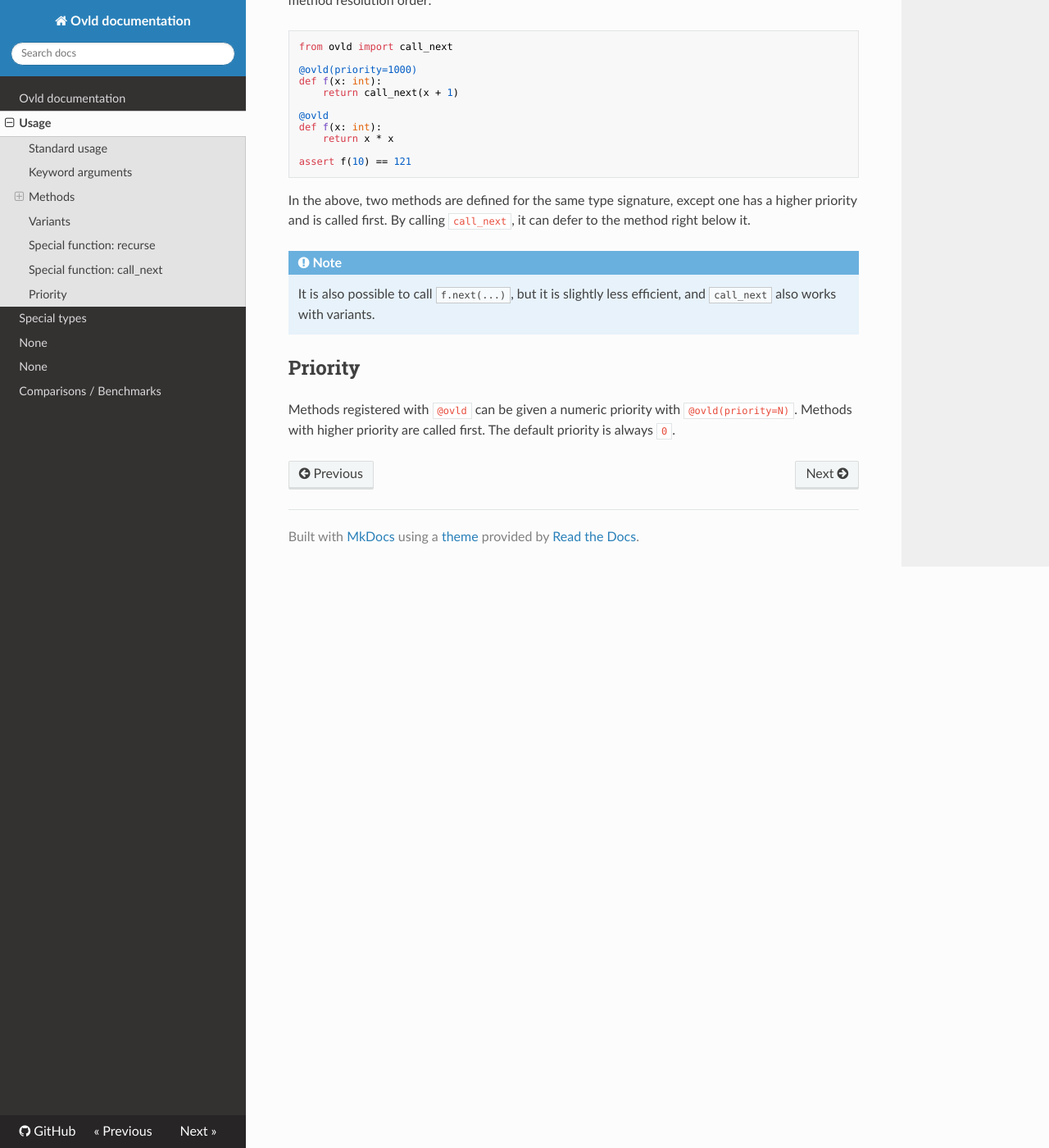
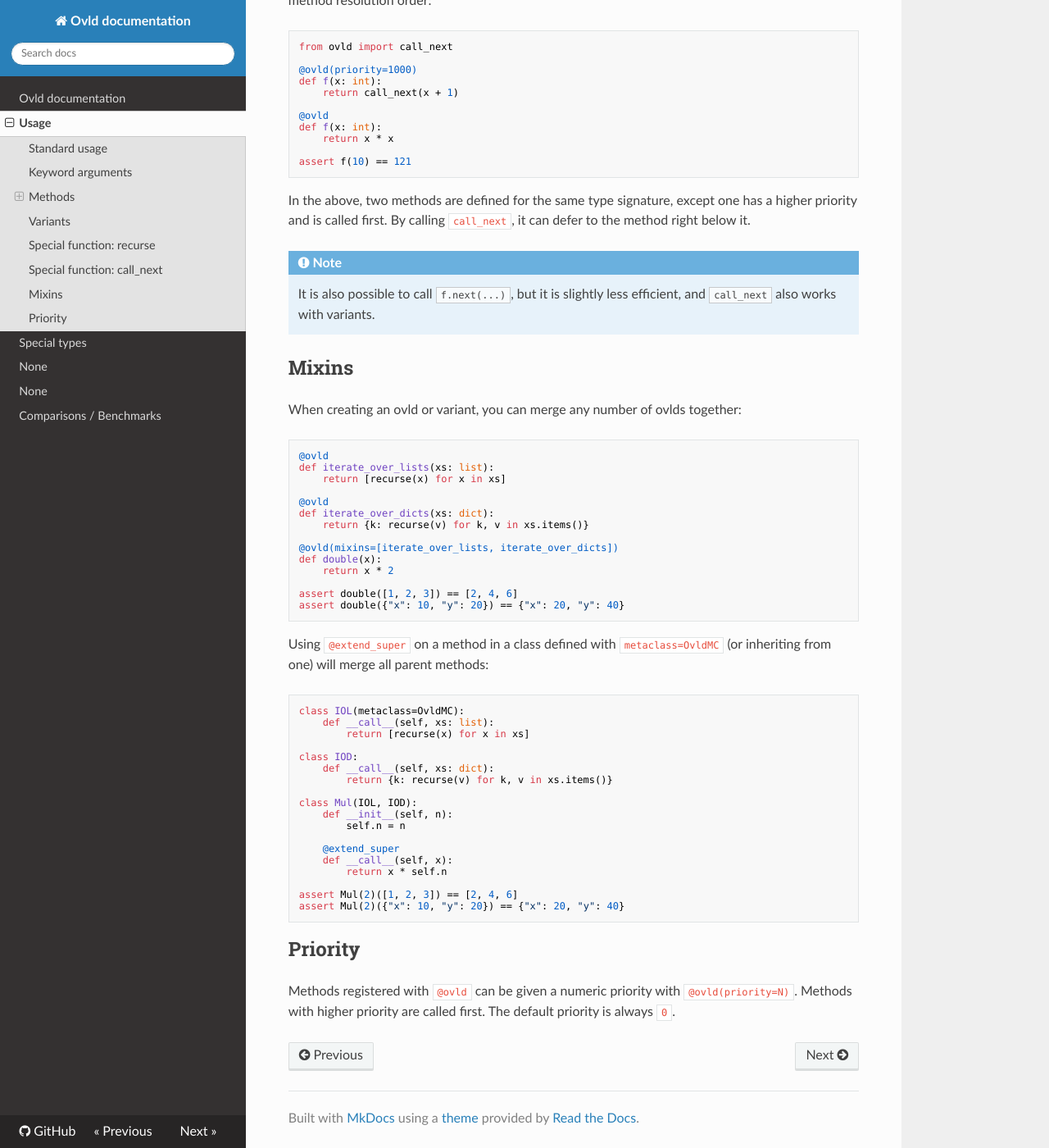
Before and after one commit to breuleux/ovld, an MkDocs documentation site: the page built from docs/usage.md, in a window 1280 px wide and 1400 px high, scrolled down 3074 px. Shown: the whole window at 82% size. Built offline with MkDocs 1.6.1, drawn with Linux system fonts in a browser that asks for light colours; nearby versions of some CDN libraries.

````diff
--- a/docs/usage.md
+++ b/docs/usage.md
@@ -179,6 +179,51 @@ In the above, two methods are defined for the same type signature, except one ha
 !!!note
     It is also possible to call `f.next(...)`, but it is slightly less efficient, and `call_next` also works with variants.
 
+## Mixins
+
+When creating an ovld or variant, you can merge any number of ovlds together:
+
+```python
+@ovld
+def iterate_over_lists(xs: list):
+    return [recurse(x) for x in xs]
+
+@ovld
+def iterate_over_dicts(xs: dict):
+    return {k: recurse(v) for k, v in xs.items()}
+
+@ovld(mixins=[iterate_over_lists, iterate_over_dicts])
+def double(x):
+    return x * 2
+
+assert double([1, 2, 3]) == [2, 4, 6]
+assert double({"x": 10, "y": 20}) == {"x": 20, "y": 40}
+```
+
+Using `@extend_super` on a method in a class defined with `metaclass=OvldMC` (or inheriting from one) will merge all parent methods:
+
+```python
+class IOL(metaclass=OvldMC):
+    def __call__(self, xs: list):
+        return [recurse(x) for x in xs]
+
+class IOD:
+    def __call__(self, xs: dict):
+        return {k: recurse(v) for k, v in xs.items()}
+
+class Mul(IOL, IOD):
+    def __init__(self, n):
+        self.n = n
+
+    @extend_super
+    def __call__(self, x):
+        return x * self.n
+
+assert Mul(2)([1, 2, 3]) == [2, 4, 6]
+assert Mul(2)({"x": 10, "y": 20}) == {"x": 20, "y": 40}
+```
+
+
 ## Priority
 
 Methods registered with `@ovld` can be given a numeric priority with `@ovld(priority=N)`. Methods with higher priority are called first. The default priority is always `0`.
````
Also changed, not shown: README.md (+48 -173 lines), docs/compare.md (+1 -1 lines).
